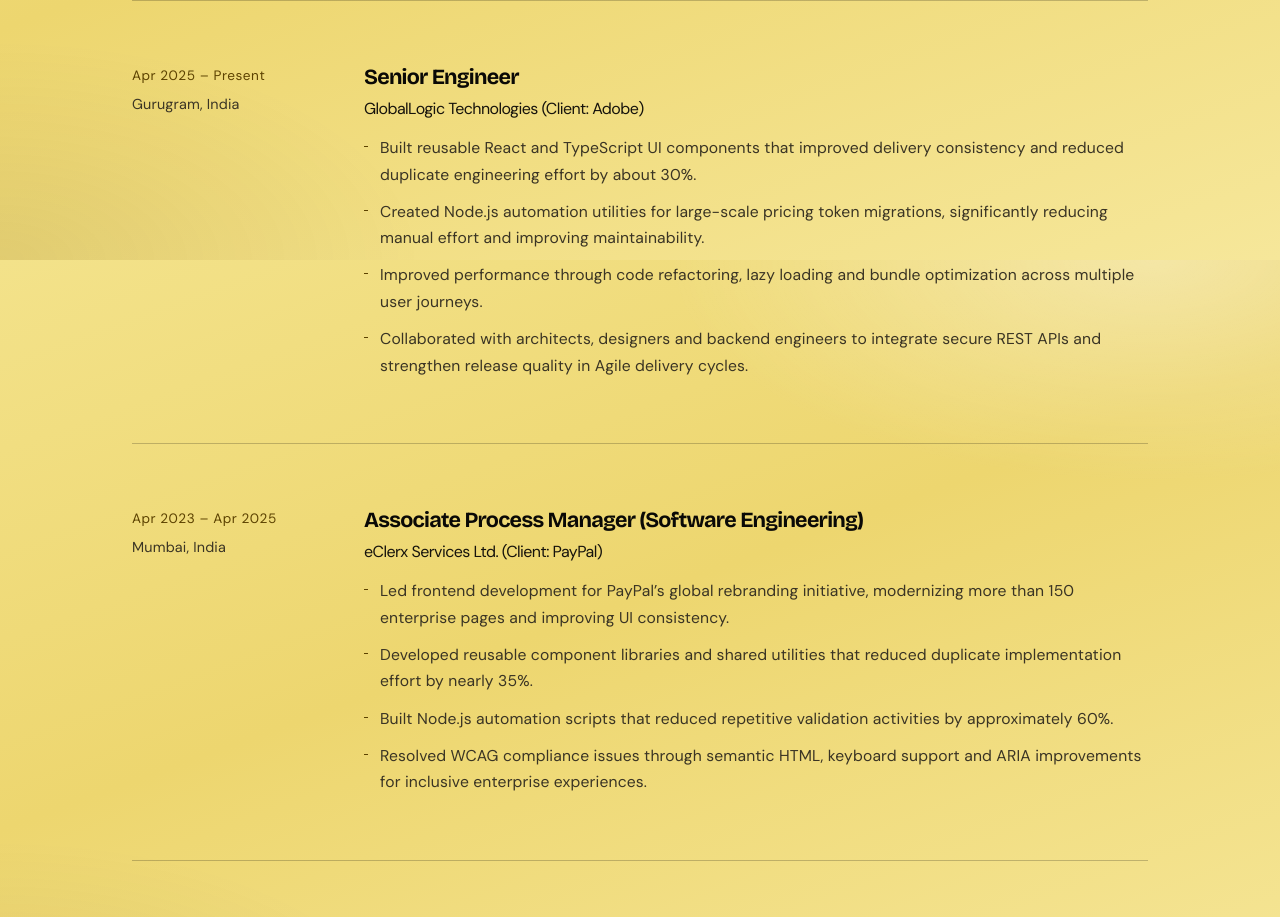
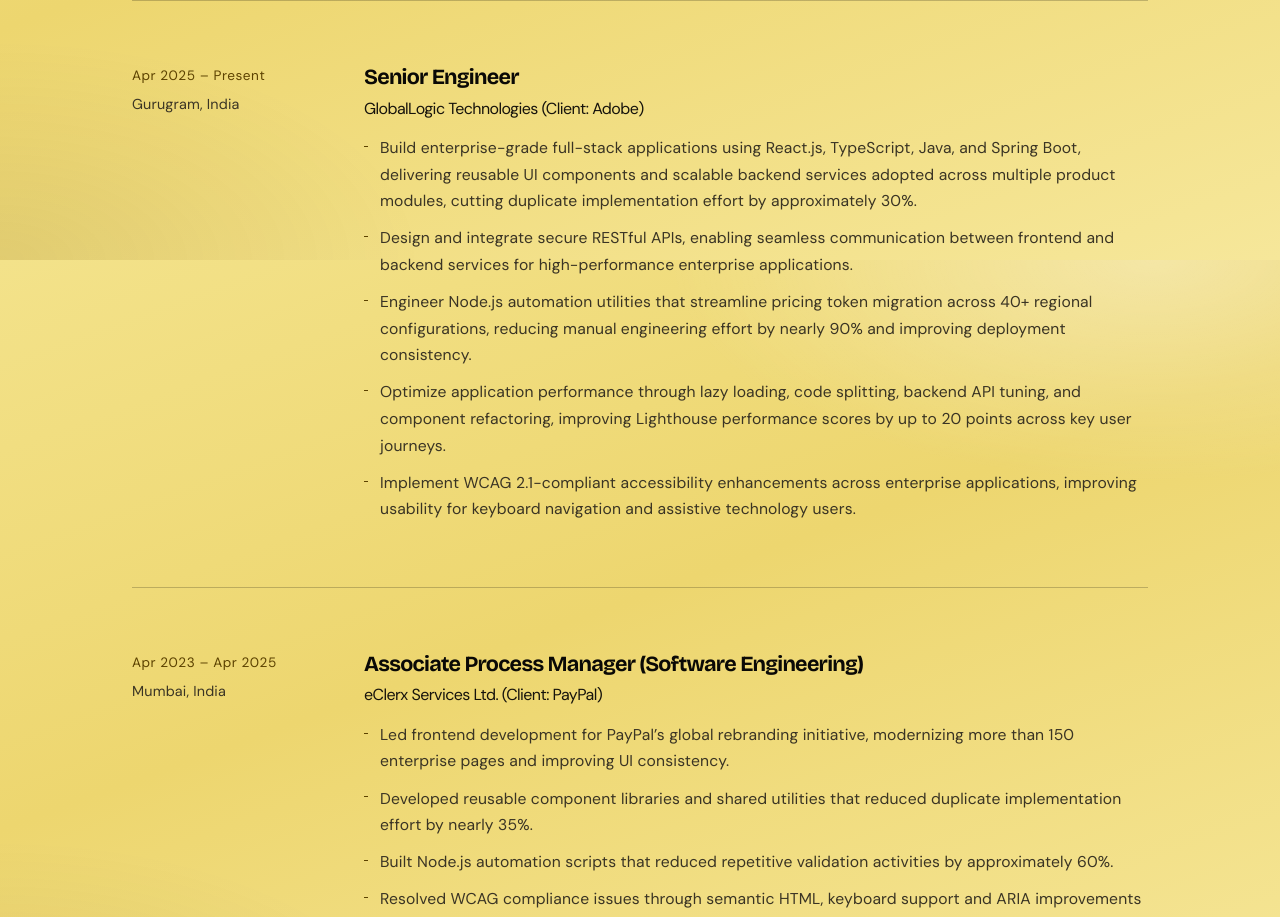
Before and after one commit to shashank1227/shashank-portfolio, a Next.js app: page / in a window 1280 px wide. Shown: the part 2140-3057 px from the top of the page. Built offline with nearby package versions, Linux system fonts and the light colour scheme.

Commit message:
Update GlobalLogic experience bullets to match current role scope.
Reflect full-stack Adobe work spanning React, Spring Boot, automation, performance, and accessibility.

```diff
--- a/src/components/Experience.tsx
+++ b/src/components/Experience.tsx
@@ -129,10 +129,11 @@
     location: 'Gurugram, India',
     duration: 'Apr 2025 – Present',
     achievements: [
-      'Built reusable React and TypeScript UI components that improved delivery consistency and reduced duplicate engineering effort by about 30%.',
-      'Created Node.js automation utilities for large-scale pricing token migrations, significantly reducing manual effort and improving maintainability.',
-      'Improved performance through code refactoring, lazy loading and bundle optimization across multiple user journeys.',
-      'Collaborated with architects, designers and backend engineers to integrate secure REST APIs and strengthen release quality in Agile delivery cycles.'
+      'Build enterprise-grade full-stack applications using React.js, TypeScript, Java, and Spring Boot, delivering reusable UI components and scalable backend services adopted across multiple product modules, cutting duplicate implementation effort by approximately 30%.',
+      'Design and integrate secure RESTful APIs, enabling seamless communication between frontend and backend services for high-performance enterprise applications.',
+      'Engineer Node.js automation utilities that streamline pricing token migration across 40+ regional configurations, reducing manual engineering effort by nearly 90% and improving deployment consistency.',
+      'Optimize application performance through lazy loading, code splitting, backend API tuning, and component refactoring, improving Lighthouse performance scores by up to 20 points across key user journeys.',
+      'Implement WCAG 2.1-compliant accessibility enhancements across enterprise applications, improving usability for keyboard navigation and assistive technology users.'
     ]
   },
   {
```
